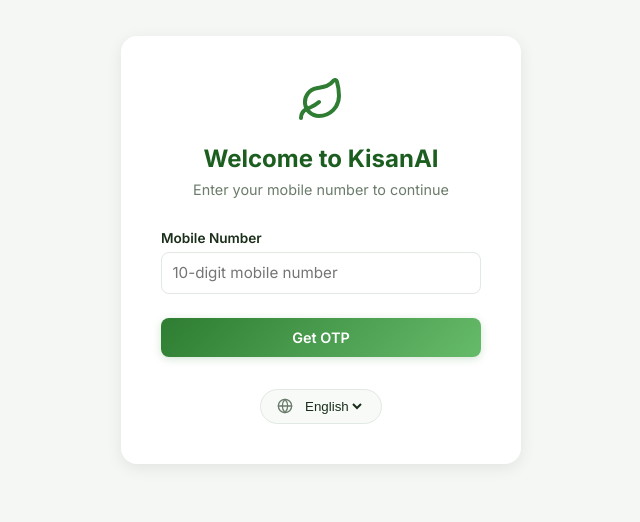
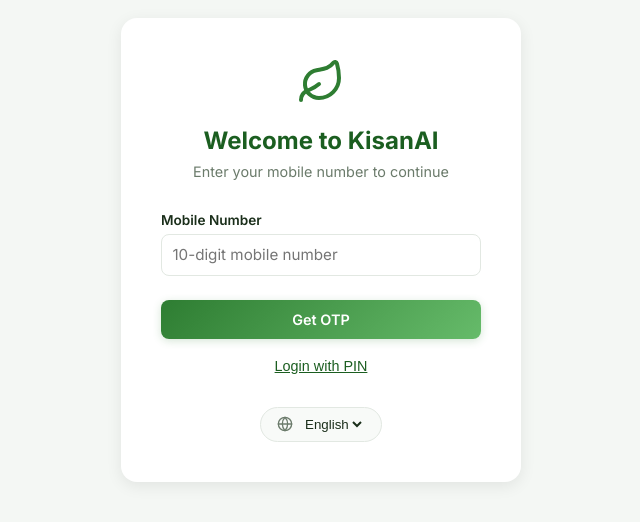
Before and after one commit to SubhadipMajee/VIBE-ATHON, a React (Vite) app in the folder frontend/: page / in a window 1280 px wide. Shown: the part 150-672 px from the top of the page, without its empty margins (319-959 px from the left). Built offline with nearby package versions, Linux system fonts and the light colour scheme.

Commit message:
feat: added PIN login option

```diff
--- a/frontend/src/components/Login.jsx
+++ b/frontend/src/components/Login.jsx
@@ -13,6 +13,8 @@ const Login = ({ onLogin }) => {
   const [error, setError] = useState('');
   const [loading, setLoading] = useState(false);
   const [toast, setToast] = useState('');
+  const [loginMethod, setLoginMethod] = useState('otp'); // 'otp' or 'pin'
+  const [pin, setPin] = useState('');
 
   useEffect(() => {
     if (toast) {
@@ -46,7 +48,7 @@ const Login = ({ onLogin }) => {
     setLoading(false);
   };
 
-  const handleVerify = async (e) => {
+  const handleVerifyOtp = async (e) => {
     e.preventDefault();
     if (otp.length !== 4) return;
     setLoading(true);
@@ -70,6 +72,20 @@ const Login = ({ onLogin }) => {
     setLoading(false);
   };
 
+  const handlePinLogin = (e) => {
+    e.preventDefault();
+    if (phone.length < 10) {
+      setError('Enter valid 10-digit mobile number');
+      return;
+    }
+    if (pin.length !== 4) {
+      setError('PIN must be 4 digits');
+      return;
+    }
+    // Mock PIN verification for demo
+    onLogin();
+  };
+
   return (
     <div className="login-page">
       {toast && (
@@ -85,7 +101,8 @@ const Login = ({ onLogin }) => {
           <p>{t('loginSub')}</p>
         </div>
 
-        <form onSubmit={otpSent ? handleVerify : handleSendOtp} className="login-form">
+        {loginMethod === 'otp' ? (
+          <form onSubmit={otpSent ? handleVerifyOtp : handleSendOtp} className="login-form">
             <div className="input-group">
               <label className="input-label">{t('phoneLabel')}</label>
               <input
@@ -115,6 +132,52 @@ const Login = ({ onLogin }) => {
               {loading ? '...' : otpSent ? t('verifyLogin') : t('getOtp')}
             </button>
           </form>
+        ) : (
+          <form onSubmit={handlePinLogin} className="login-form">
+            <div className="input-group">
+              <label className="input-label">{t('phoneLabel')}</label>
+              <input
+                type="tel" className="input-field" placeholder={t('phonePlaceholder')}
+                value={phone} onChange={(e) => setPhone(e.target.value)}
+                required
+              />
+            </div>
+
+            <div className="input-group" style={{marginTop: '1rem'}}>
+              <label className="input-label">{t('pinLabel')}</label>
+              <input
+                type="password" className="input-field" placeholder={t('pinPlaceholder')}
+                value={pin} onChange={(e) => setPin(e.target.value)}
+                maxLength={4} required
+              />
+            </div>
+
+            {error && <p style={{color: 'var(--danger)', fontSize: '.85rem', marginTop: '.5rem'}}>{error}</p>}
+
+            <button type="submit" className="btn-primary" style={{width: '100%', marginTop: '1.5rem'}}>
+              {t('verifyLogin')}
+            </button>
+          </form>
+        )}
+
+        <div style={{marginTop: '1rem'}}>
+          <button
+            type="button"
+            onClick={() => {
+              setLoginMethod(loginMethod === 'otp' ? 'pin' : 'otp');
+              setError('');
+              setOtpSent(false);
+              setOtp('');
+              setPin('');
+            }}
+            style={{
+              background: 'none', border: 'none', color: 'var(--primary-dark)',
+              textDecoration: 'underline', cursor: 'pointer', fontSize: '.9rem'
+            }}
+          >
+            {loginMethod === 'otp' ? t('loginWithPin') : t('loginWithOtp')}
+          </button>
+        </div>
 
         <div className="login-lang-selector">
           <Globe size={16} />
--- a/frontend/src/data/translations.js
+++ b/frontend/src/data/translations.js
@@ -37,7 +37,8 @@ const t = {
     loginTitle: 'Welcome to KisanAI', loginSub: 'Enter your mobile number to continue',
     phoneLabel: 'Mobile Number', phonePlaceholder: '10-digit mobile number',
     getOtp: 'Get OTP', otpLabel: 'Enter OTP', otpPlaceholder: '4-digit OTP',
-    verifyLogin: 'Verify & Login',
+    verifyLogin: 'Verify & Login', loginWithPin: 'Login with PIN',
+    loginWithOtp: 'Login with OTP', pinLabel: 'Enter 4-Digit PIN', pinPlaceholder: 'Enter PIN',
   },
   hi: {
     appName: 'किसानAI', appSub: 'स्मार्ट खेती मौसमी योजनाकार',
@@ -67,7 +68,8 @@ const t = {
     loginTitle: 'किसानAI में आपका स्वागत है', loginSub: 'जारी रखने के लिए अपना मोबाइल नंबर दर्ज करें',
     phoneLabel: 'मोबाइल नंबर', phonePlaceholder: '10 अंकों का मोबाइल नंबर',
     getOtp: 'OTP प्राप्त करें', otpLabel: 'OTP दर्ज करें', otpPlaceholder: '4 अंकों का OTP',
-    verifyLogin: 'सत्यापित करें और लॉगिन करें',
+    verifyLogin: 'सत्यापित करें और लॉगिन करें', loginWithPin: 'PIN से लॉगिन करें',
+    loginWithOtp: 'OTP से लॉगिन करें', pinLabel: '4-अंकीय PIN दर्ज करें', pinPlaceholder: 'PIN दर्ज करें',
   },
   bn: {
     appName: 'কিষাণAI', appSub: 'স্মার্ট চাষ মৌসুমী পরিকল্পনা',
@@ -97,7 +99,8 @@ const t = {
     loginTitle: 'কিষাণAI তে স্বাগতম', loginSub: 'এগিয়ে যেতে আপনার মোবাইল নম্বর লিখুন',
     phoneLabel: 'মোবাইল নম্বর', phonePlaceholder: '১০-সংখ্যার মোবাইল নম্বর',
     getOtp: 'OTP পান', otpLabel: 'OTP লিখুন', otpPlaceholder: '৪-সংখ্যার OTP',
-    verifyLogin: 'যাচাই করুন এবং লগইন করুন',
+    verifyLogin: 'যাচাই করুন এবং লগইন করুন', loginWithPin: 'PIN দিয়ে লগইন করুন',
+    loginWithOtp: 'OTP দিয়ে লগইন করুন', pinLabel: '৪-সংখ্যার PIN লিখুন', pinPlaceholder: 'PIN লিখুন',
   },
   te: {
     appName: 'కిసాన్AI', appSub: 'స్మార్ట్ వ్యవసాయ సీజనల్ ప్లానర్',
@@ -124,7 +127,8 @@ const t = {
     loginTitle: 'కిసాన్AI కు స్వాగతం', loginSub: 'కొనసాగించడానికి మీ మొబైల్ నంబర్‌ను నమోదు చేయండి',
     phoneLabel: 'మొబైల్ నంబర్', phonePlaceholder: '10-అంకెల మొబైల్ నంబర్',
     getOtp: 'OTP పొందండి', otpLabel: 'OTP నమోదు చేయండి', otpPlaceholder: '4-అంకెల OTP',
-    verifyLogin: 'ధృవీకరించండి & లాగిన్ చేయండి',
+    verifyLogin: 'ధృవీకరించండి & లాగిన్ చేయండి', loginWithPin: 'PIN తో లాగిన్ చేయండి',
+    loginWithOtp: 'OTP తో లాగిన్ చేయండి', pinLabel: '4-అంకెల PIN నమోదు చేయండి', pinPlaceholder: 'PIN నమోదు చేయండి',
   },
   mr: {
     appName: 'किसानAI', appSub: 'स्मार्ट शेती हंगामी नियोजक',
@@ -151,7 +155,8 @@ const t = {
     loginTitle: 'किसानAI मध्ये आपले स्वागत आहे', loginSub: 'पुढे जाण्यासाठी तुमचा मोबाईल क्रमांक टाका',
     phoneLabel: 'मोबाईल क्रमांक', phonePlaceholder: '१० अंकी मोबाईल क्रमांक',
     getOtp: 'OTP मिळवा', otpLabel: 'OTP टाका', otpPlaceholder: '४ अंकी OTP',
-    verifyLogin: 'पडताळणी करा आणि लॉगिन करा',
+    verifyLogin: 'पडताळणी करा आणि लॉगिन करा', loginWithPin: 'PIN ने लॉगिन करा',
+    loginWithOtp: 'OTP ने लॉगिन करा', pinLabel: '४ अंकी PIN टाका', pinPlaceholder: 'PIN टाका',
   },
   ta: {
     appName: 'கிசான்AI', appSub: 'ஸ்மார்ட் விவசாய பருவ திட்டம்',
@@ -178,7 +183,8 @@ const t = {
     loginTitle: 'கிசான்AI க்கு வரவேற்கிறோம்', loginSub: 'தொடர உங்கள் மொபைல் எண்ணை உள்ளிடவும்',
     phoneLabel: 'மொபைல் எண்', phonePlaceholder: '10 இலக்க மொபைல் எண்',
     getOtp: 'OTP பெறு', otpLabel: 'OTP உள்ளிடவும்', otpPlaceholder: '4 இலக்க OTP',
-    verifyLogin: 'சரிபார்த்து உள்நுழையவும்',
+    verifyLogin: 'சரிபார்த்து உள்நுழையவும்', loginWithPin: 'PIN உடன் உள்நுழையவும்',
+    loginWithOtp: 'OTP உடன் உள்நுழையவும்', pinLabel: '4 இலக்க PIN ஐ உள்ளிடவும்', pinPlaceholder: 'PIN ஐ உள்ளிடவும்',
   },
   pa: {
     appName: 'ਕਿਸਾਨAI', appSub: 'ਸਮਾਰਟ ਖੇਤੀ ਮੌਸਮੀ ਯੋਜਨਾ',
@@ -205,7 +211,8 @@ const t = {
     loginTitle: 'ਕਿਸਾਨAI ਵਿੱਚ ਤੁਹਾਡਾ ਸੁਆਗਤ ਹੈ', loginSub: 'ਜਾਰੀ ਰੱਖਣ ਲਈ ਆਪਣਾ ਮੋਬਾਈਲ ਨੰਬਰ ਦਾਖਲ ਕਰੋ',
     phoneLabel: 'ਮੋਬਾਈਲ ਨੰਬਰ', phonePlaceholder: '10-ਅੰਕਾਂ ਦਾ ਮੋਬਾਈਲ ਨੰਬਰ',
     getOtp: 'OTP ਪ੍ਰਾਪਤ ਕਰੋ', otpLabel: 'OTP ਦਾਖਲ ਕਰੋ', otpPlaceholder: '4-ਅੰਕਾਂ ਦਾ OTP',
-    verifyLogin: 'ਤਸਦੀਕ ਕਰੋ ਅਤੇ ਲੌਗਇਨ ਕਰੋ',
+    verifyLogin: 'ਤਸਦੀਕ ਕਰੋ ਅਤੇ ਲੌਗਇਨ ਕਰੋ', loginWithPin: 'PIN ਨਾਲ ਲੌਗਇਨ ਕਰੋ',
+    loginWithOtp: 'OTP ਨਾਲ ਲੌਗਇਨ ਕਰੋ', pinLabel: '4-ਅੰਕਾਂ ਦਾ PIN ਦਾਖਲ ਕਰੋ', pinPlaceholder: 'PIN ਦਾਖਲ ਕਰੋ',
   },
 };
 
```
Lines whose indentation alone changed are shown as unchanged.
